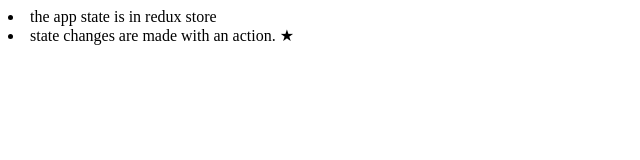
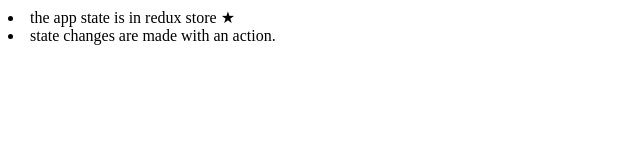
Before and after one commit to Seenu1702/myprofile, a React (Vite) app: page / in a window 1280 px wide. Shown: the top 160 px of the page, without its empty margins (0-640 px from the left). Built offline with nearby package versions, Linux system fonts and the light colour scheme.

Commit message:
list toggle importance -- not working

```diff
--- a/src/App.jsx
+++ b/src/App.jsx
@@ -46,19 +46,22 @@ store.dispatch({
   }
 })
 
-store.dispatch({
-  type: 'TOGGLE_IMPORTANCE',
-  payload: {
-    id: 2,
-  }
-})
+// store.dispatch({
+//   type: 'TOGGLE_IMPORTANCE',
+//   payload: {
+//     id: 2,
+//   }
+// })
 
-store.dispatch({
-  type: 'TOGGLE_IMPORTANCE',
-  payload: {
-    id: 1,
-  }
-})
+const toggleImportance =(id) => {
+  console.log('button clicked');
+  store.dispatch({
+    type: 'TOGGLE_IMPORTANCE',
+    payload: {
+      id,
+    }
+  })
+}
 
 function App() {
 
@@ -66,7 +69,10 @@ function App() {
     <div>
       {
         store.getState().map(note =>
-            <li key={note.id}>
+            <li
+              key={note.id}
+              onClick={() => toggleImportance(note.id)}
+              >
               { note.content } {note.important ? '★' : ''}
             </li>
           )
```
